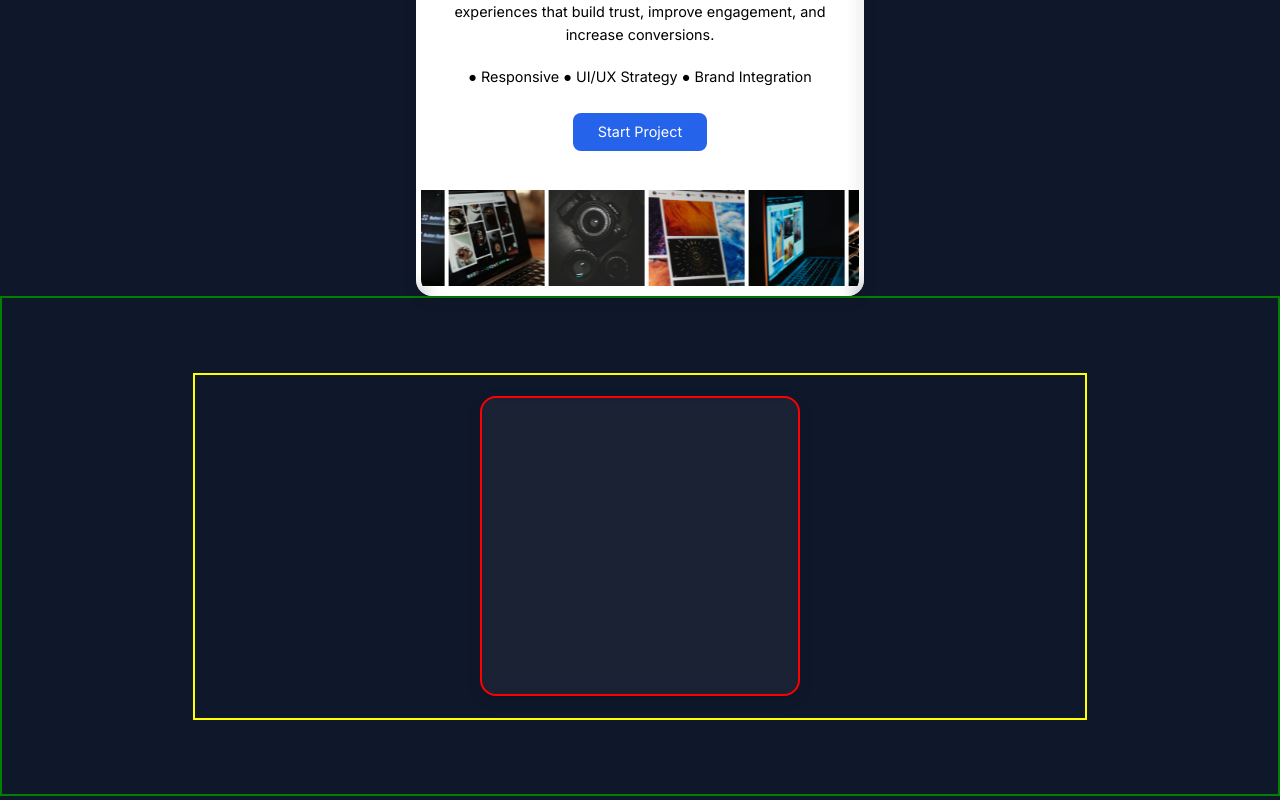
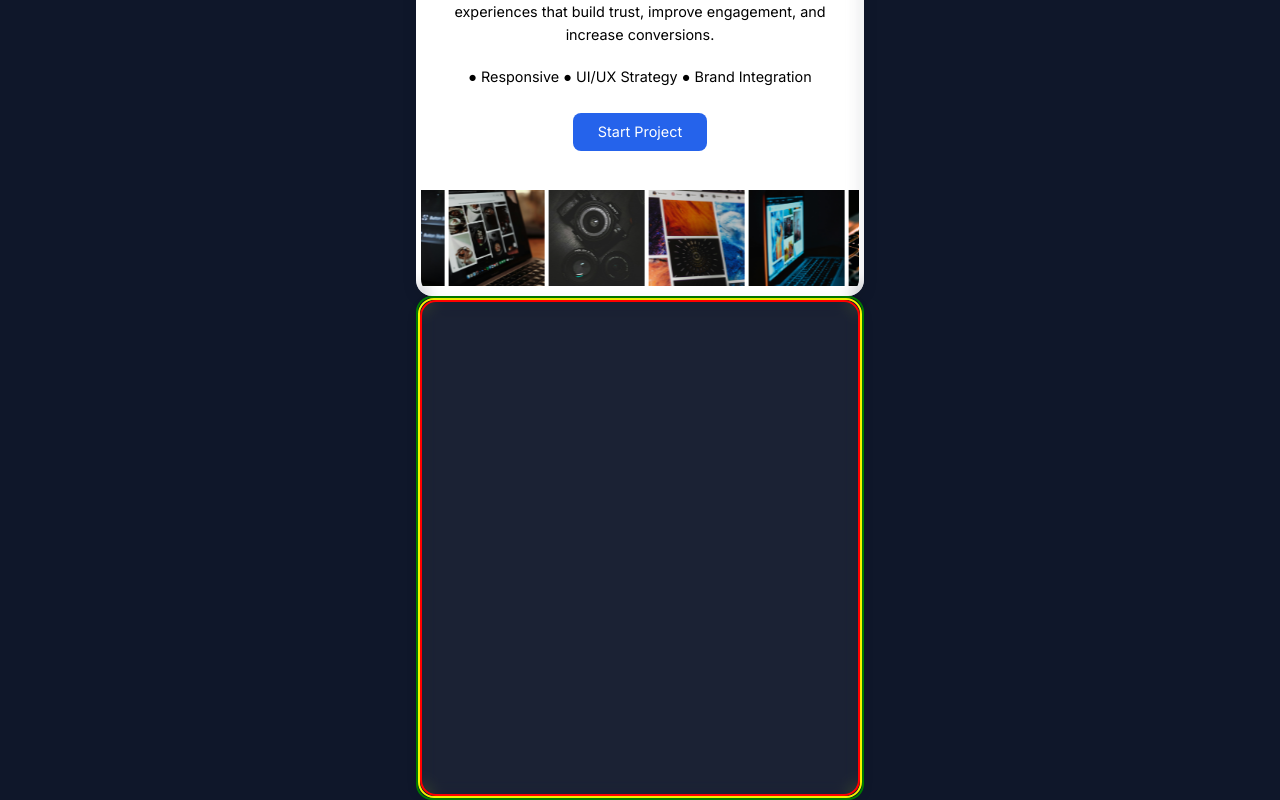
Before and after one commit to Lebo-Madikane/Atum., a Next.js app: page / in a window 1280 px wide. Shown: the part 2966-3766 px from the top of the page. Built offline with nearby package versions, Linux system fonts and the light colour scheme; a web font is replaced by a local one.

Commit message:
start ContactForm component structure

```diff
--- a/src/components/ContactForm/ContactForm.module.scss
+++ b/src/components/ContactForm/ContactForm.module.scss
@@ -2,21 +2,24 @@
 @use '../../styles/mixins' as *;
 
 .contactForm {
-    width: 100%;
-    height: 500px;
+    width: 35%;
+    //height: 500px;
     margin: 0 auto;
+    border-radius: 16px;
     border: 2px solid green;
     @include flex-center;
 
     .container {
-        width: 70%;
-        height: 70%;
+        width: 100%;
+        height: 500px;
         margin: 0 auto;
+        border-radius: 16px;
         @include flex-center;
         border: 2px solid yellow;
 
         .contactFormCard {
-            width: 320px;
+            width: 100%;
+            height: 100%;
             background: rgba(255, 255, 255, 0.05);
             backdrop-filter: blur(8px);
             border: 1px solid rgba(255, 255, 255, 0.01);
```
